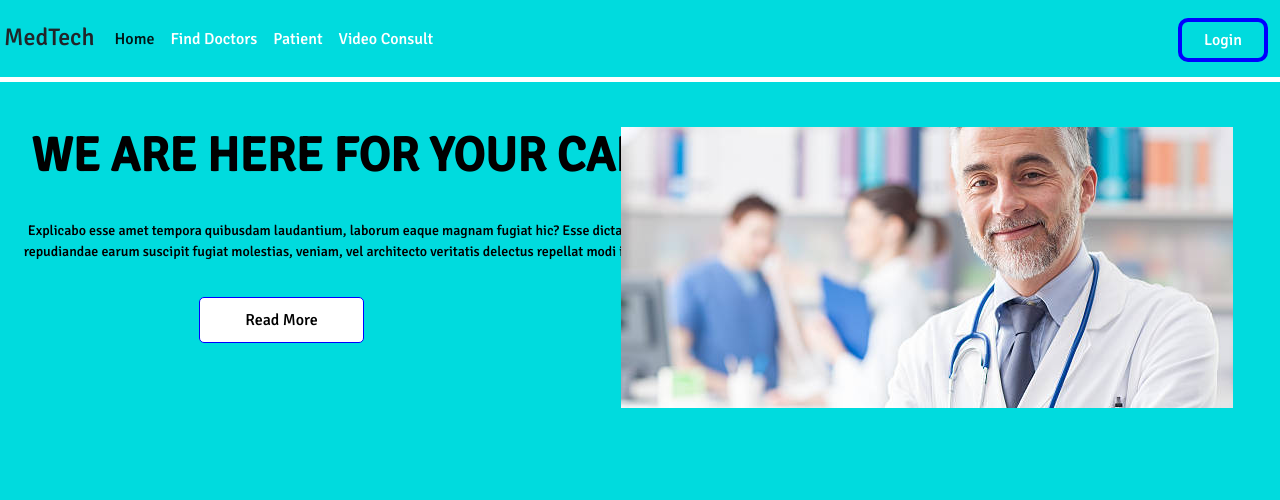
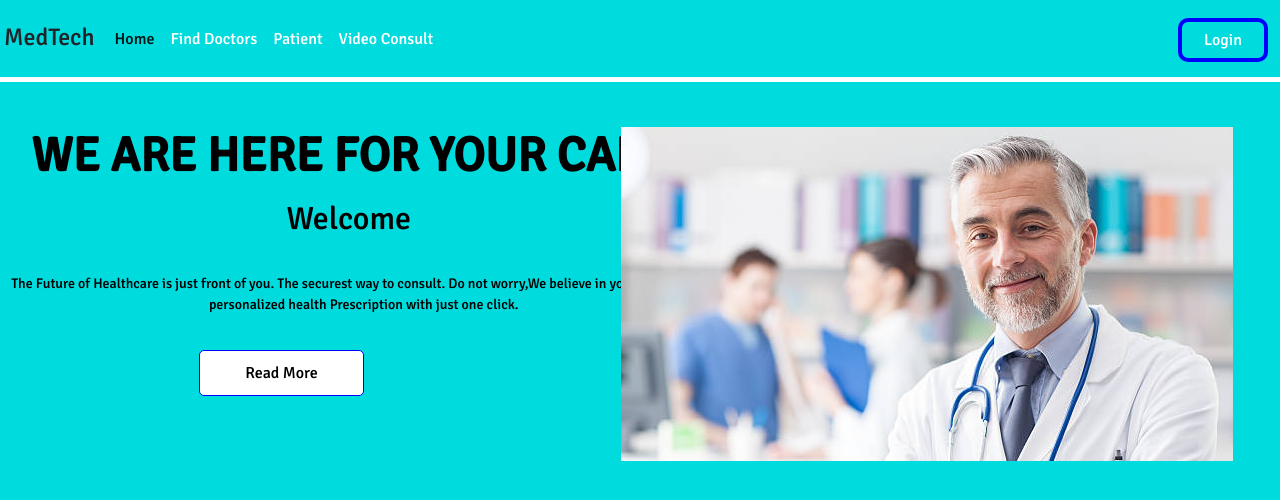
Before and after one commit to lalit-pawar/MedTech, a React (Create React App) app: page / in a window 1280 px wide. Shown: the top 500 px of the page. Built offline with nearby package versions, Linux system fonts and the light colour scheme; the HTML template or start-up script is replaced by a standard one; a web font is replaced by a local one.

Commit message:
first commit

```diff
--- a/src/CSS/Home.css
+++ b/src/CSS/Home.css
@@ -84,3 +84,16 @@
     background-color: transparent;
     color: blue;
   }
+
+h2{
+
+    color: black;
+    font-size: 2rem;
+    font-family: 'Signika', sans-serif;
+    margin-left: -70px;
+}
+
+p{
+
+  font-size: 19.5px;
+}
--- a/src/Components/Home.js
+++ b/src/Components/Home.js
@@ -16,8 +16,11 @@ function Home() {
                     <h1>
                     We Are Here For Your Care
                     </h1>
+                    <h2>Welcome</h2>
                     <p>
-                      Explicabo esse amet tempora quibusdam laudantium, laborum eaque magnam fugiat hic? Esse dicta aliquid error repudiandae earum suscipit fugiat molestias, veniam, vel architecto veritatis delectus repellat modi impedit sequi.
+                    The Future of Healthcare is just front of you.
+                    The securest way to consult.
+                    Do not worry,We believe in your privacy.Get a personalized health Prescription with just one click.
                     </p>
                     <div class="btn-box">
                       <a href="" class="btn1">
```
